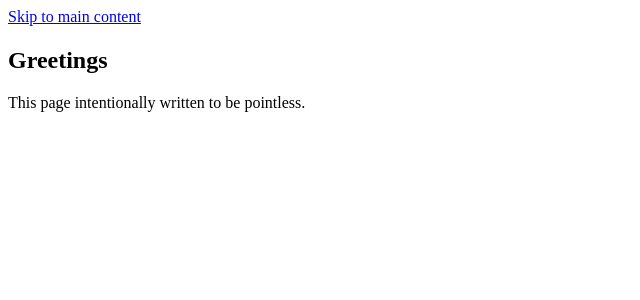
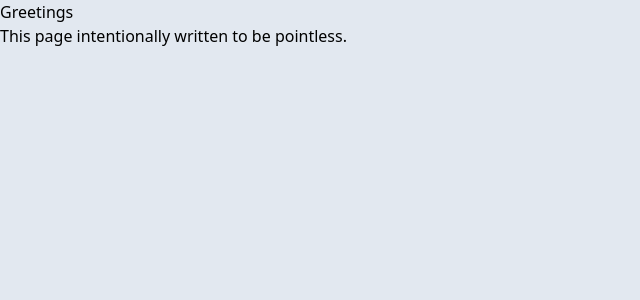
Before and after one commit to le717/foodbank, a Python web app: template app/templates/root/index.html in a window 1280 px wide. Shown: the top 300 px of the page, without its empty margins (0-640 px from the left). Run offline with Jinja, Linux system fonts and the light colour scheme; the template is opened without the code that fills it, so the values that code supplies are empty; style sheets or scripts are compiled from the project's sources.

Commit message:
Use  actual compliled CSS file

```diff
--- a/app/static/css/components.css
+++ /dev/null
@@ -1,4 +0,0 @@
-body {
-  @apply p-0;
-  @apply bg-gray-300;
-}
--- a/app/static/css/style.css
+++ b/app/static/css/style.css
@@ -2,6 +2,7 @@
 @import "tailwindcss/base";
 
 /* Apply custom CSS here */
-@import "./components.css";
+@import "./components/base.css";
+/* @import "./components.css"; */
 
 @import "tailwindcss/utilities";
--- a/app/templates/base.html
+++ b/app/templates/base.html
@@ -6,8 +6,10 @@
   <meta http-equiv="X-UA-Compatible" content="IE=edge">
   <meta name="viewport" content="width=device-width, initial-scale=1">
   <title>{{ APP_NAME }}</title>
-  <link rel="stylesheet" href="https://fonts.googleapis.com/css?family=Roboto:400,500,700">
-  <link rel="stylesheet" href="{{ url_for('static', filename='css/template-style.css') }}">
+  <link rel="dns-prefetch" href="https://fonts.googleapis.com">
+  <link rel="preconnect" href="https://fonts.gstatic.com/" crossorigin>
+  <link rel="stylesheet" href="https://fonts.googleapis.com/css?family=Roboto:400,500,700&display=swap">
+  <link rel="stylesheet" href="{{ url_for('static', filename='build/style.min.css') }}">
   {% block page_styles %}{% endblock %}
 </head>
 
```
Also changed, not shown: app/static/css/components/base.css (added, +9 -0 lines).
